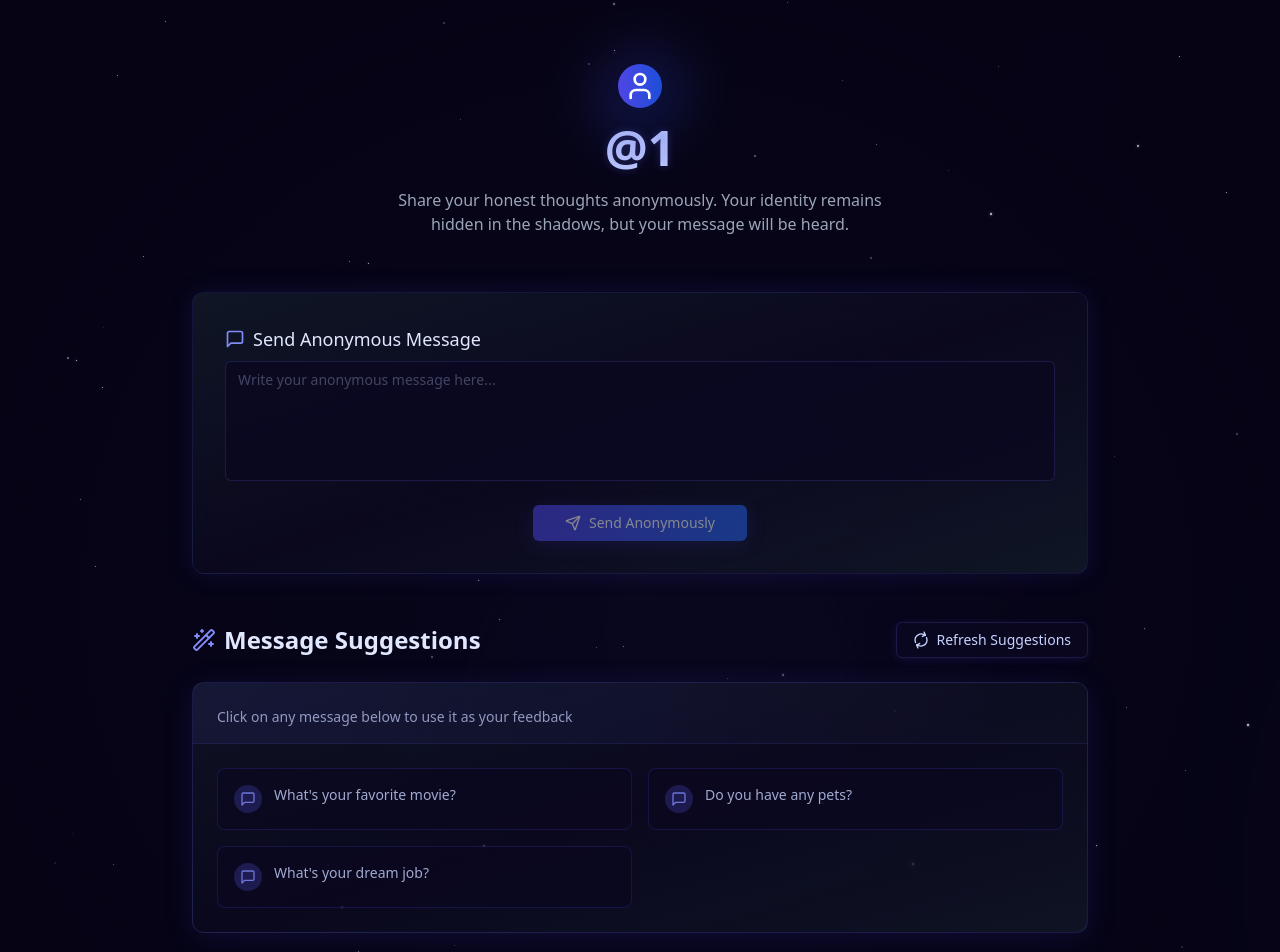
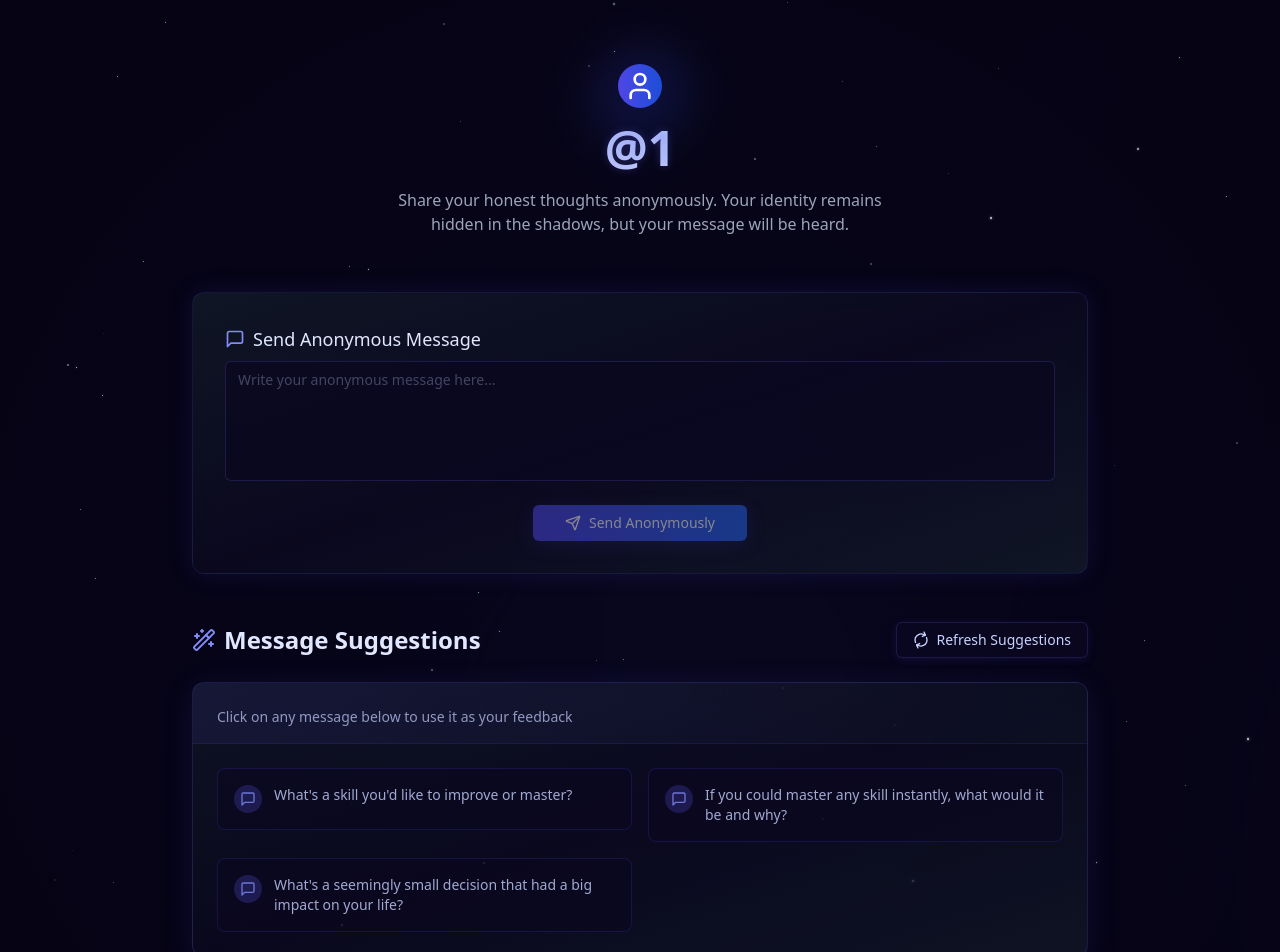
Before and after one commit to Sahilvishwa2108/feedback_app, a Next.js app: page /u/1 in a window 1280 px wide. Shown: the top 952 px of the page. Built offline with nearby package versions, Linux system fonts and the light colour scheme.

Commit message:
Refactor SendMessage component to use local state for suggested messages and fetch random messages from a JSON file

```diff
--- a/src/app/u/[username]/page.tsx
+++ b/src/app/u/[username]/page.tsx
@@ -8,7 +8,6 @@ import { Loader2, Send, Sparkles, MessageSquare, Wand2, User, RefreshCw } from '
 import { Button } from '@/components/ui/button';
 import { Separator } from '@/components/ui/separator';
 import { CardHeader, CardContent, Card } from '@/components/ui/card';
-import { useCompletion } from '@ai-sdk/react';
 import {
   Form,
   FormControl,
@@ -25,6 +24,7 @@ import Link from 'next/link';
 import { useParams } from 'next/navigation';
 import { messageSchema } from '@/schemas/messageSchema';
 import { motion, AnimatePresence } from 'framer-motion';
+import suggestedMessages from '@/suggested-messages.json';
 
 const specialChar = '||';
 
@@ -33,8 +33,29 @@ const parseStringMessages = (messageString: string): string[] => {
   return messageString.split(specialChar);
 };
 
-const initialMessageString =
-  "What's your favorite movie?||Do you have any pets?||What's your dream job?";
+// Function to get random messages from the JSON file
+const getRandomMessages = (count: number = 3): string => {
+  // Create a copy of the array to avoid modifying the original
+  const messagesCopy = [...suggestedMessages];
+  const selectedMessages: string[] = [];
+
+  // Select random messages
+  for (let i = 0; i < count; i++) {
+    if (messagesCopy.length === 0) break;
+
+    const randomIndex = Math.floor(Math.random() * messagesCopy.length);
+    selectedMessages.push(messagesCopy[randomIndex]);
+
+    // Remove the selected message to avoid duplicates
+    messagesCopy.splice(randomIndex, 1);
+  }
+
+  // Join messages with the special character
+  return selectedMessages.join(specialChar);
+};
+
+// Initial message string now uses random messages from the JSON file
+const initialMessageString = getRandomMessages(3);
 
 // Enhanced animations with more dramatic effects
 const containerVariants = {
@@ -259,17 +280,11 @@ const ShootingStars = () => {
 
 export default function SendMessage() {
   const params = useParams<{ username: string }>();
-  const username = params.username;
+  const username = params?.username || 'unknown';
 
-  const {
-    complete,
-    completion,
-    isLoading: isSuggestLoading,
-    error,
-  } = useCompletion({
-    api: '/api/suggest-messages',
-    initialCompletion: initialMessageString,
-  });
+  // Replace useCompletion hook with local state
+  const [suggestedMessageString, setSuggestedMessageString] = useState<string>(initialMessageString);
+  const [isRefreshing, setIsRefreshing] = useState(false);
 
   const form = useForm<z.infer<typeof messageSchema>>({
     resolver: zodResolver(messageSchema),
@@ -303,12 +318,14 @@ export default function SendMessage() {
     }
   };
 
-  const fetchSuggestedMessages = async () => {
-    try {
-      complete('');
-    } catch (error) {
-      console.error('Error fetching messages:', error);
-    }
+  // Updated function to fetch suggested messages locally
+  const fetchSuggestedMessages = () => {
+    setIsRefreshing(true);
+    // Add a slight delay to show the loading state
+    setTimeout(() => {
+      setSuggestedMessageString(getRandomMessages(3));
+      setIsRefreshing(false);
+    }, 500);
   };
 
   return (
@@ -502,10 +519,10 @@ export default function SendMessage() {
               <Button
                 onClick={fetchSuggestedMessages}
                 className="bg-[#0a0821]/80 hover:bg-[#0f0c30]/80 text-indigo-200 border border-indigo-500/20 shadow-[0_2px_10px_rgba(79,70,229,0.15)]"
-                disabled={isSuggestLoading}
+                disabled={isRefreshing}
               >
                 <motion.div className="flex items-center gap-2">
-                  {isSuggestLoading ? (
+                  {isRefreshing ? (
                     <Loader2 className="h-4 w-4 animate-spin" />
                   ) : (
                     <motion.div
@@ -515,7 +532,7 @@ export default function SendMessage() {
                       <RefreshCw className="h-4 w-4" />
                     </motion.div>
                   )}
-                  {isSuggestLoading ? "Generating..." : "Refresh Suggestions"}
+                  {isRefreshing ? "Generating..." : "Refresh Suggestions"}
                 </motion.div>
               </Button>
             </motion.div>
@@ -529,14 +546,14 @@ export default function SendMessage() {
             </CardHeader>
             <CardContent className="p-6">
               <AnimatePresence mode="wait">
-                {error ? (
+                {false ? (
                   <motion.p
                     className="text-red-400 p-4 border border-red-900/30 rounded-lg bg-red-950/30"
                     initial={{ opacity: 0, y: 10 }}
                     animate={{ opacity: 1, y: 0 }}
                     exit={{ opacity: 0, y: -10 }}
                   >
-                    {error.message}
+                    Error message placeholder
                   </motion.p>
                 ) : (
                   <motion.div
@@ -544,9 +561,9 @@ export default function SendMessage() {
                     variants={containerVariants}
                     initial="hidden"
                     animate="visible"
-                    key={completion} // Force re-render on new suggestions
+                    key={suggestedMessageString} // Changed from completion to suggestedMessageString
                   >
-                    {parseStringMessages(completion).map((message, index) => (
+                    {parseStringMessages(suggestedMessageString).map((message, index) => (
                       <motion.div
                         key={index}
                         variants={itemVariants}
```
